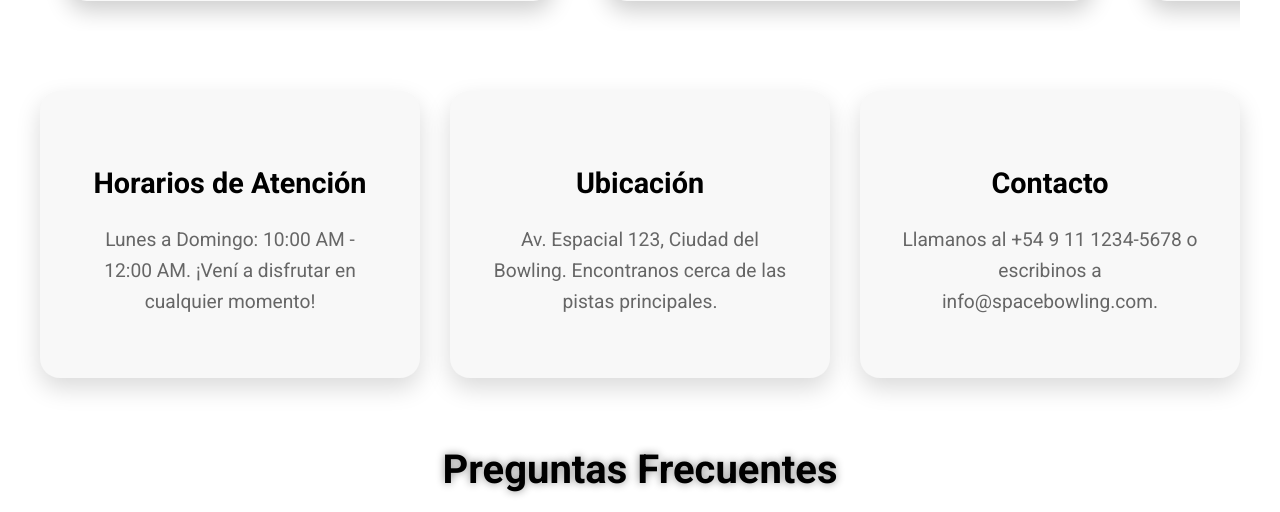
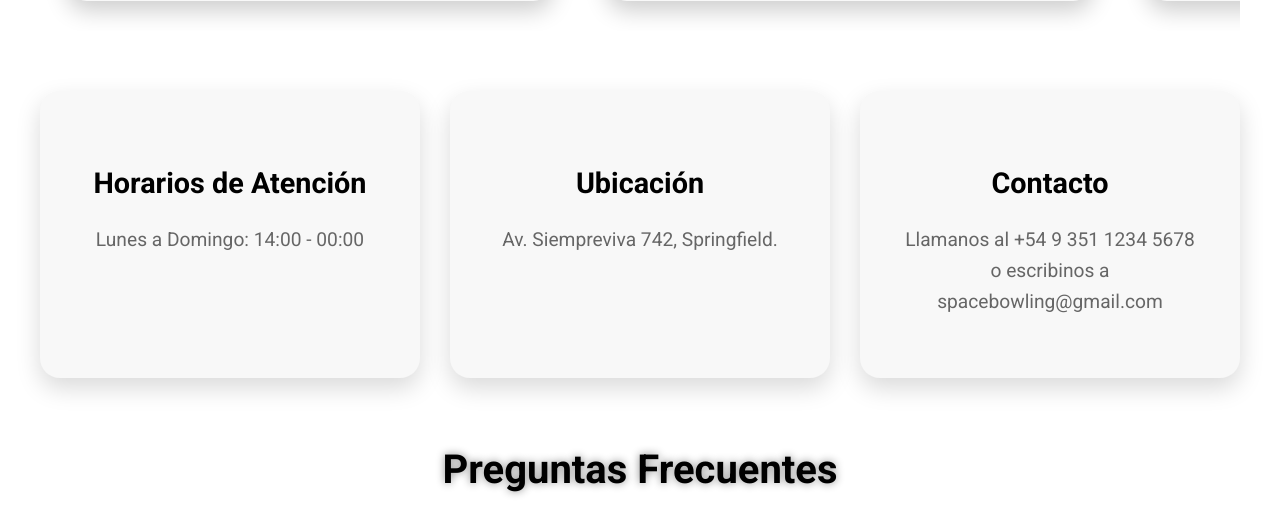
Before and after one commit to Villada-PG3/trabajo-practico-integrador-centro-bowling, a Django app: template bowling/bowl/templates/bowl/cafeteria.html in a window 1280 px wide. Shown: the part 1150-1662 px from the top of the page. Run offline with Django 5.2, Linux system fonts and the light colour scheme; the template is opened without the code that fills it, so the values that code supplies are empty.

Commit message:
modifico datos de cafeteria

```diff
--- a/bowling/bowl/templates/bowl/cafeteria.html
+++ b/bowling/bowl/templates/bowl/cafeteria.html
@@ -110,15 +110,15 @@
     <section class="marketing-section">
         <div class="marketing-card">
             <h3>Horarios de Atención</h3>
-            <p>Lunes a Domingo: 10:00 AM - 12:00 AM. ¡Vení a disfrutar en cualquier momento!</p>
+            <p>Lunes a Domingo: 14:00 - 00:00</p>
         </div>
         <div class="marketing-card">
             <h3>Ubicación</h3>
-            <p>Av. Espacial 123, Ciudad del Bowling. Encontranos cerca de las pistas principales.</p>
+            <p>Av. Siempreviva 742, Springfield.</p>
         </div>
         <div class="marketing-card">
             <h3>Contacto</h3>
-            <p>Llamanos al +54 9 11 1234-5678 o escribinos a info@spacebowling.com.</p>
+            <p>Llamanos al +54 9 351 1234 5678 o escribinos a spacebowling@gmail.com</p>
         </div>
     </section>
 
```
